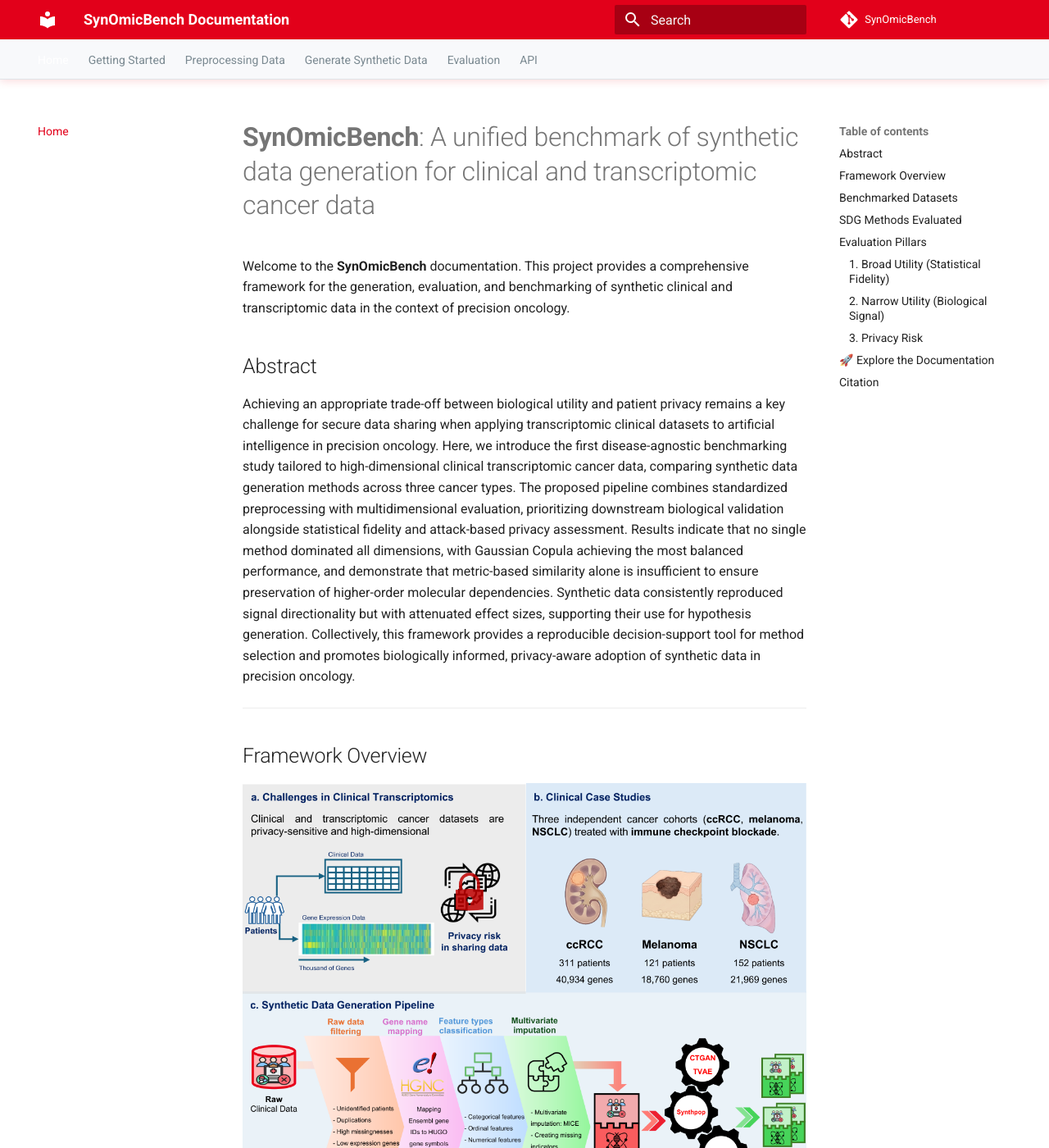
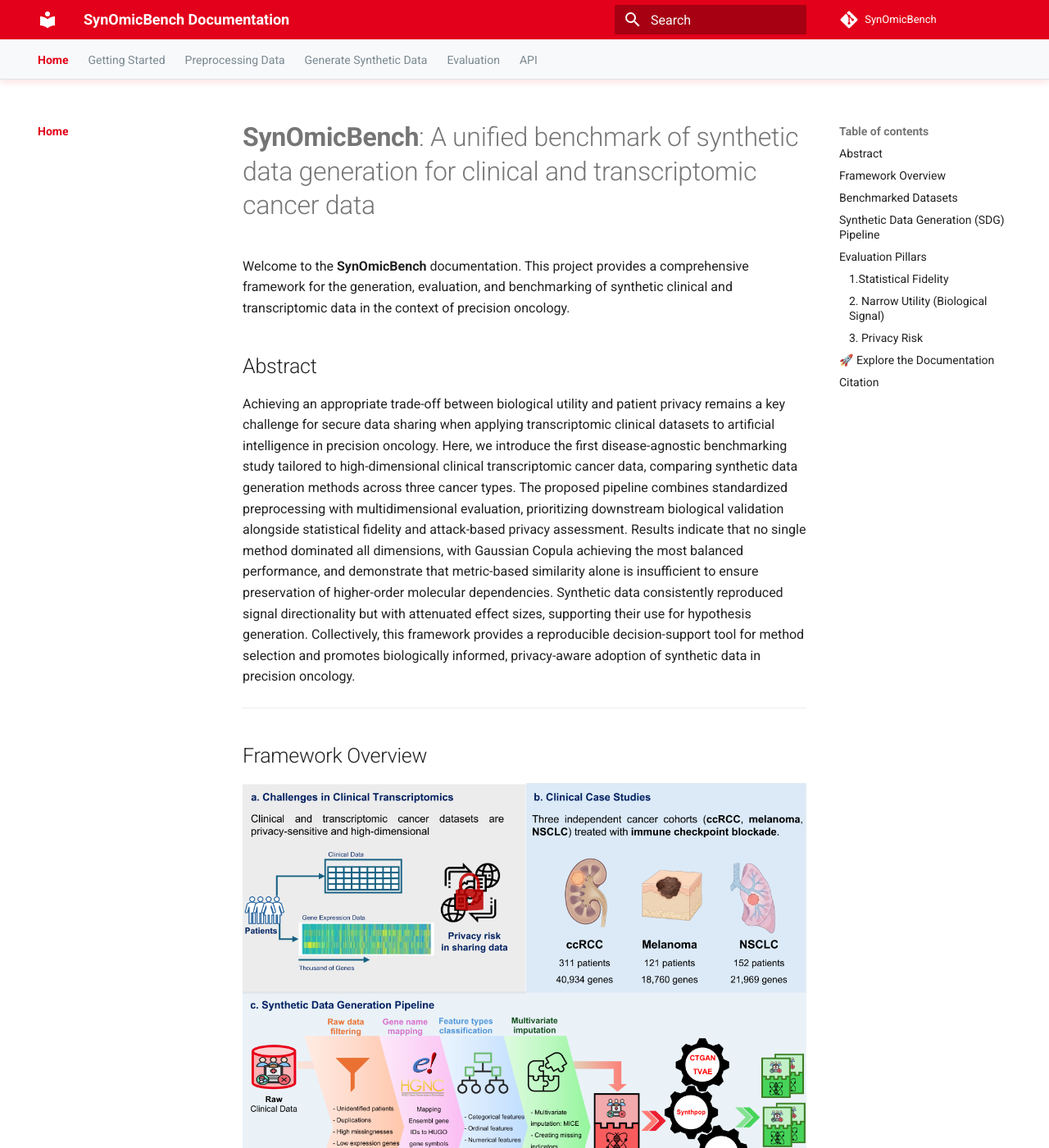
Before and after one commit to trinhthechuong/SynOmicsBench, an MkDocs documentation site: the page built from docs/index.md, in a window 1280 px wide and 1400 px high. Shown: the whole window at 82% size. Built offline with MkDocs 1.6.1 and Material for MkDocs 9.7.7, drawn with Linux system fonts in a browser that asks for light colours; comment, search, counter and statistics services are not loaded; some of the changed text lies outside the part shown.

```diff
--- a/docs/index.md
+++ b/docs/index.md
@@ -20,7 +20,7 @@ The SynOmicBench pipeline combines standardized preprocessing with a multidimens
 
 ## Benchmarked Datasets
 
-SynOmicBench utilizes three diverse cancer cohorts treated with immune checkpoint blockade (ICB), reflecting realistic heterogeneity in sample size and transcriptomic dimensionality.
+SynOmicBench utilizes three diverse cancer cohorts treated with immune checkpoint blockade (ICB), reflecting realistic heterogeneity in sample size and transcriptomic dimensionality (Figure 1b).
 
 ***Table 1**: Overview of benchmarked cancer datasets.*
 
@@ -41,23 +41,16 @@ SynOmicBench utilizes three diverse cancer cohorts treated with immune checkpoin
 
 ---
 
-## SDG Methods Evaluated
+## Synthetic Data Generation (SDG) Pipeline
 
-We benchmarked six configurations representing three major categories of synthetic data generation:
+As illustrated in Figure 1c, clinical and transcriptomic data were harmonized and integrated through a standardized data processing pipeline. This process ensured consistency and compatibility across SDG methods. The processed dataset was subsequently used to train SDG models (Gaussian Copula, CTGAN, TVAE, Synthpop and Avatars (K5/K10)), which generated patient-level synthetic multimodal datasets.
 
-1.  [**Gaussian Copula**](https://github.com/sdv-dev/Copulas): A statistical approach that models multivariate dependencies using copula functions.
-2.  [**CTGAN**](https://papers.nips.cc/paper_files/paper/2019/hash/254ed7d2de3b23ab10936522dd547b78-Abstract.html): Conditional Tabular Generative Adversarial Networks, designed specifically for tabular data.
-3.  [**TVAE**](https://papers.nips.cc/paper_files/paper/2019/hash/254ed7d2de3b23ab10936522dd547b78-Abstract.html): Tabular Variational Autoencoders, an adaptation of VAEs for mixed-type tabular datasets.
-4.  [**Synthpop**](https://www.jstatsoft.org/article/view/v074i11): A synthesis tool using sequential conditional distributions.
-5.  [**Avatars (K5 & K10)**](https://www.nature.com/articles/s41746-023-00771-5): A sample-centric approach that generates synthetic "avatars" from local patient neighborhoods.
-
----
 
 ## Evaluation Pillars
 
-SynOmicBench evaluates synthetic data through three primary lenses to ensure a comprehensive understanding of the utility-privacy trade-off:
+SynOmicBench evaluates synthetic data through three primary lenses (Figure 1d):
 
-### 1. Broad Utility (Statistical Fidelity)
+### 1.Statistical Fidelity
 
 Validates the preservation of global statistical properties by comparing:
 
@@ -76,7 +69,7 @@ Evaluates task-specific performance in clinically relevant downstream analyses:
 
 ### 3. Privacy Risk
 
-Quantifies disclosure vulnerability aligned with EDPB regulatory principles:
+Quantifies disclosure vulnerability aligned with the European Data Protection Board (EDPB) regulatory principles:
 
 *   **Singling-Out**: Risk of isolating a unique individual.
 *   **Linkability**: Risk of connecting records from multiple datasets.
--- a/docs/stylesheets/extra.css
+++ b/docs/stylesheets/extra.css
@@ -9,47 +9,51 @@
   --md-primary-bg-color--light: #F5F7F9;
 }
 
-/* SECTION 1: The Brand Header */
+/* --- SECTION 1: THE BRAND HEADER --- */
 .md-header {
   background-color: var(--md-primary-fg-color);
   color: #FFFFFF;
-  /* subtle shadow for depth without using dark borders */
   box-shadow: 0 2px 10px rgba(226, 0, 26, 0.15);
 }
 
 .md-header__topic {
-  color: #FFFFFF;
+  color: #FFFFFF !important;
   font-weight: 700;
 }
 
-/* SECTION 2: The Navigation Tabs (Light Mode) */
+/* --- SECTION 2: THE NAVIGATION TABS (Light Mode) --- */
 .md-tabs {
-  /* Using a very light grey instead of dark colors */
   background-color: #F8F9FB;
   border-bottom: 1px solid #E0E4E8;
 }
 
+/* Trạng thái tab bình thường */
 .md-tabs__link {
-  /* Using a deep grey/blue for text - much softer than black */
-  color: #455A64;
+  color: #455A64 !important;
   opacity: 0.7;
   font-weight: 500;
   transition: all 0.2s ease;
 }
 
+/* Khi di chuột qua (Hover) */
 .md-tabs__link:hover {
   opacity: 1;
-  color: var(--md-primary-fg-color); /* Turns red on hover */
+  color: var(--md-primary-fg-color) !important;
 }
 
+/* TRẠNG THÁI ACTIVE: Khắc phục lỗi bị trắng khó nhìn */
+.md-tabs__item--active .md-tabs__link {
+  color: var(--md-primary-fg-color) !important; /* Chữ chuyển đỏ thay vì trắng */
+  opacity: 1 !important;
+  font-weight: 700;
+}
+
+/* Thanh gạch chân đỏ cho tab đang chọn */
 .md-tabs__link--active {
-  color: var(--md-primary-fg-color); /* Red text for active page */
-  opacity: 1;
-  font-weight: 700;
-  /* A bold red underline to match the logo style */
-  border-bottom: 3px solid var(--md-primary-fg-color);
+  border-bottom: 3px solid var(--md-primary-fg-color) !important;
 }
-/* SECTION 3: Links in content */
+
+/* --- SECTION 3: LINKS IN CONTENT --- */
 .md-content a {
   color: #0D47A1;  /* Blue */
   text-decoration: none;
@@ -60,36 +64,12 @@
   text-decoration: underline;
 }
 
-.card-grid {
-  display: grid;
-  grid-template-columns: repeat(auto-fit, minmax(250px, 1fr));
-  gap: 20px;
-  margin-top: 20px;
+/* --- SECTION 4: SIDEBAR & NAV (Tùy chỉnh thêm để đồng bộ) --- */
+.md-nav__link--active {
+  color: var(--md-primary-fg-color) !important;
+  font-weight: 700;
 }
 
-.doc-card {
-  display: block;
-  padding: 20px;
-  border-radius: 12px;
-  background: #ffffff;
-  box-shadow: 0 4px 12px rgba(0,0,0,0.08);
-  text-decoration: none;
-  color: inherit;
-  transition: transform 0.2s ease, box-shadow 0.2s ease;
+.md-nav__link:hover {
+  color: var(--md-primary-fg-color--light) !important;
 }
-
-.doc-card:hover {
-  transform: translateY(-5px);
-  box-shadow: 0 8px 20px rgba(0,0,0,0.12);
-}
-
-.doc-card h3 {
-  margin-top: 0;
-  margin-bottom: 10px;
-}
-
-.doc-card p {
-  margin: 0;
-  font-size: 0.95rem;
-  opacity: 0.8;
-}
```
Also changed, not shown: docs/getting-started/index.md (+14 -140 lines).
